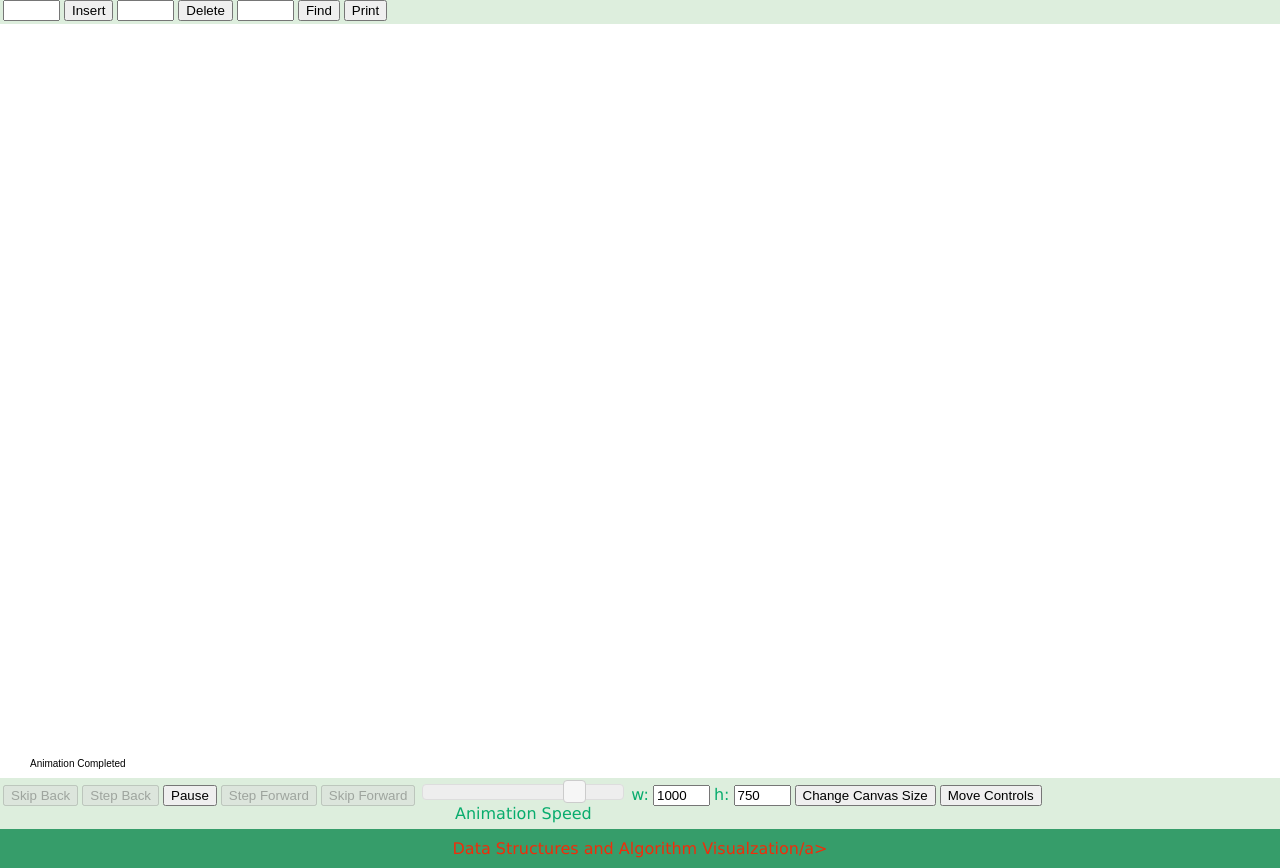
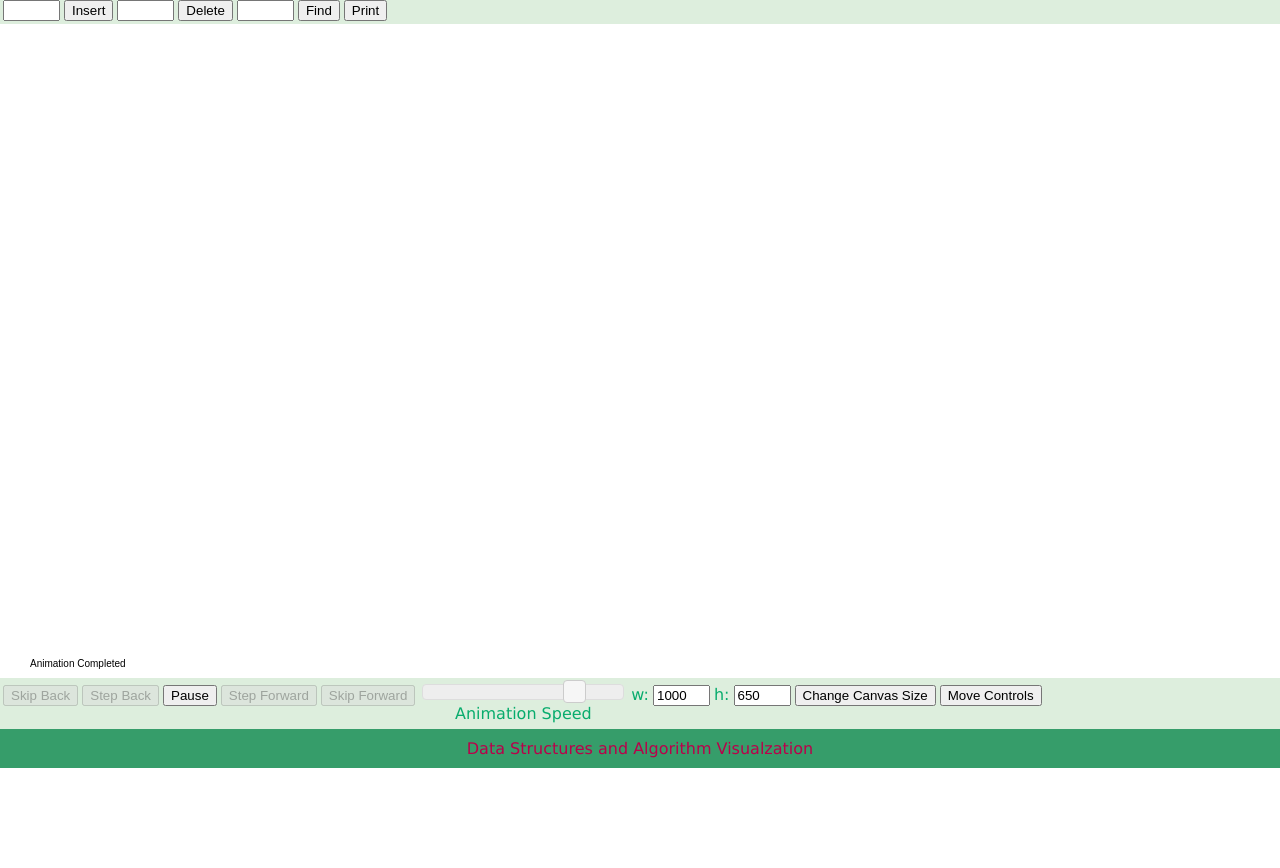
Before and after one commit to Akarsh3053/AVL-Tree-Visualization, a plain HTML site: page index.html in a window 1280 px wide. Shown: the part 61-929 px from the top of the page. After the commit the page ends 829 px from the top, so only its background shows below. Drawn offline with Linux system fonts and the light colour scheme.

Commit message:
Config Updates

```diff
--- a/index.html
+++ b/index.html
@@ -67,7 +67,7 @@
 
             <!-- Drawing canvas where all animation is done.  Note:  can be resized in code -->
 
-            <canvas id="canvas" width="1000" height="750"></canvas>
+            <canvas id="canvas" width="1000" height="650"></canvas>
 
             <div id="generalAnimationControlSection">
                 <!-- Table for buttons to control general animation (play/pause/undo/etc) ->
@@ -80,7 +80,7 @@
     <!-- mainContent -->
 
     <div id="footer">
-        <p><a href="Algorithms.html">Data Structures and Algorithm Visualzation/a></p>
+        <p>Data Structures and Algorithm Visualzation</p>
     </div>
 
     </div>
```
